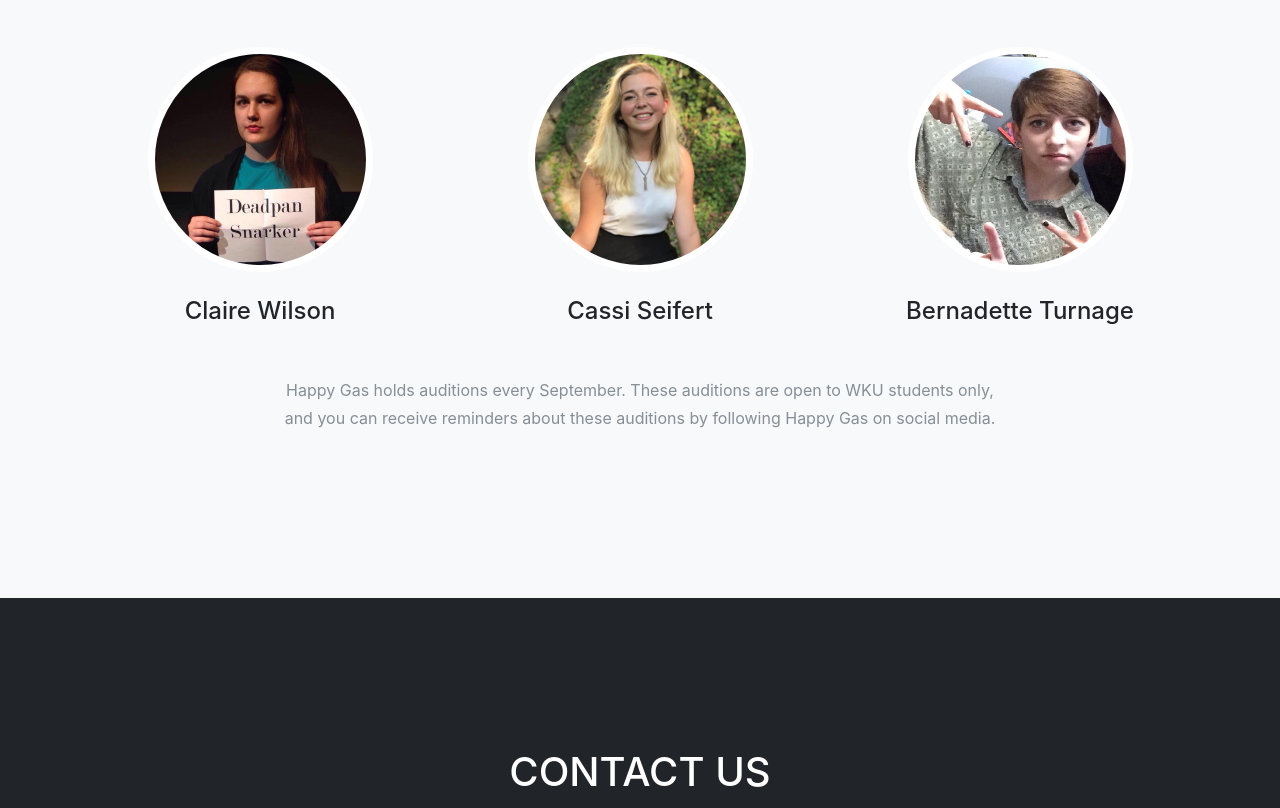
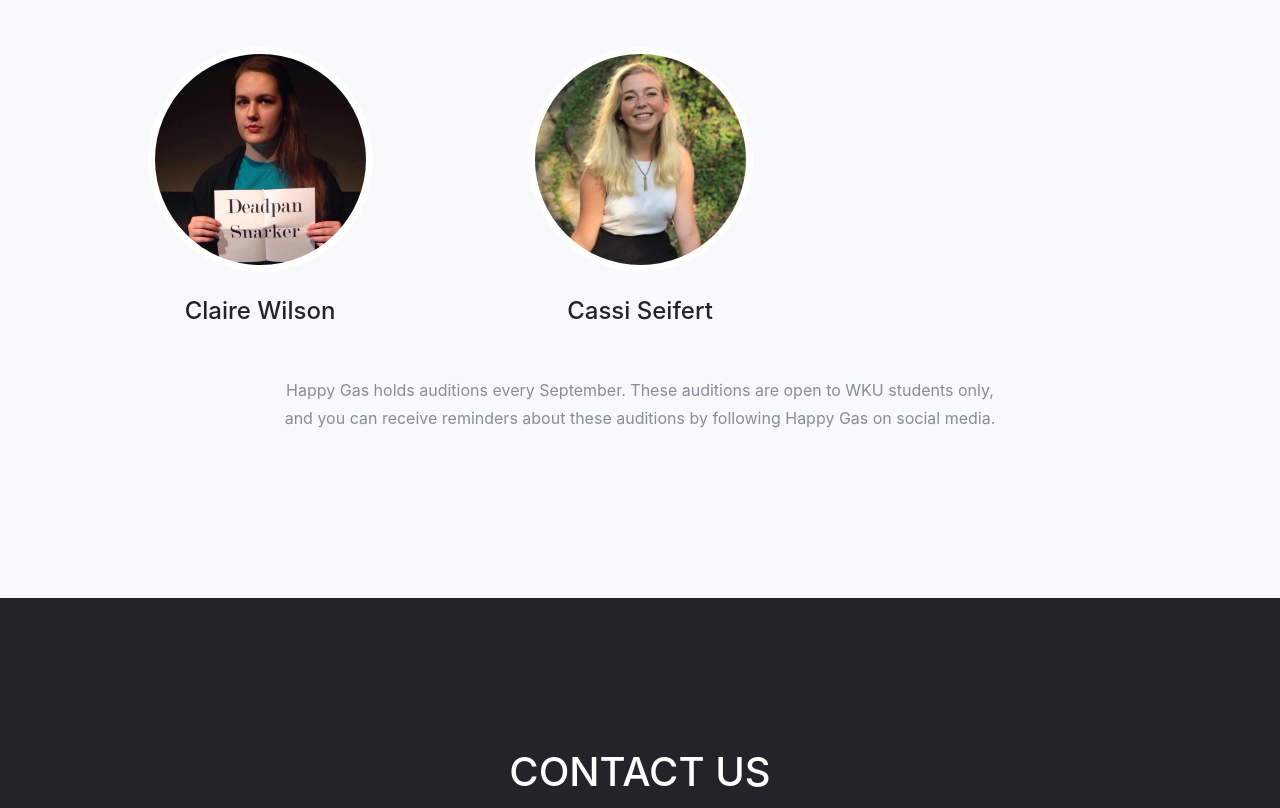
Before and after one commit to TravisJRyan/happy-gas-website, a website with bundled scripts: page index.html in a window 1280 px wide. Shown: the part 4730-5538 px from the top of the page. Built offline with nearby package versions, Linux system fonts and the light colour scheme; a web font is replaced by a local one.

Commit message:
removed bernadette

```diff
--- a/index.html
+++ b/index.html
@@ -274,12 +274,6 @@
               <h4>Cassi Seifert</h4>
             </div>
           </div>
-          <div class="col-sm-4">
-            <div class="team-member">
-              <img class="mx-auto rounded-circle" src="img/team/bern.jpg" alt="">
-              <h4>Bernadette Turnage</h4>
-            </div>
-          </div>
         </div>
         <div class="row">
           <div class="col-lg-8 mx-auto text-center">
```
